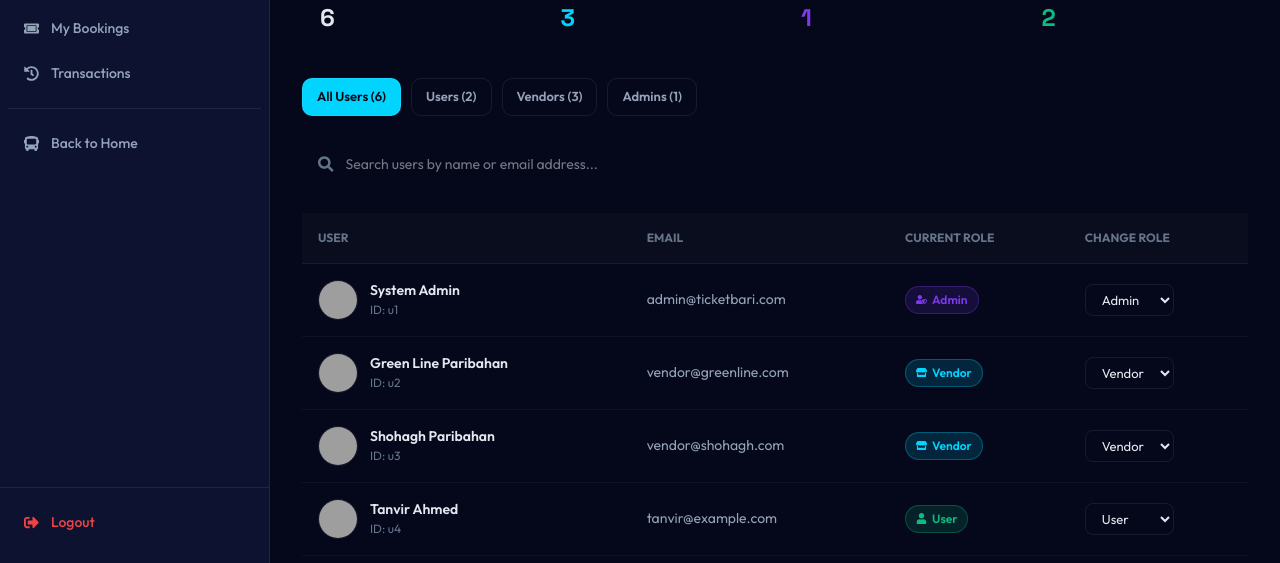
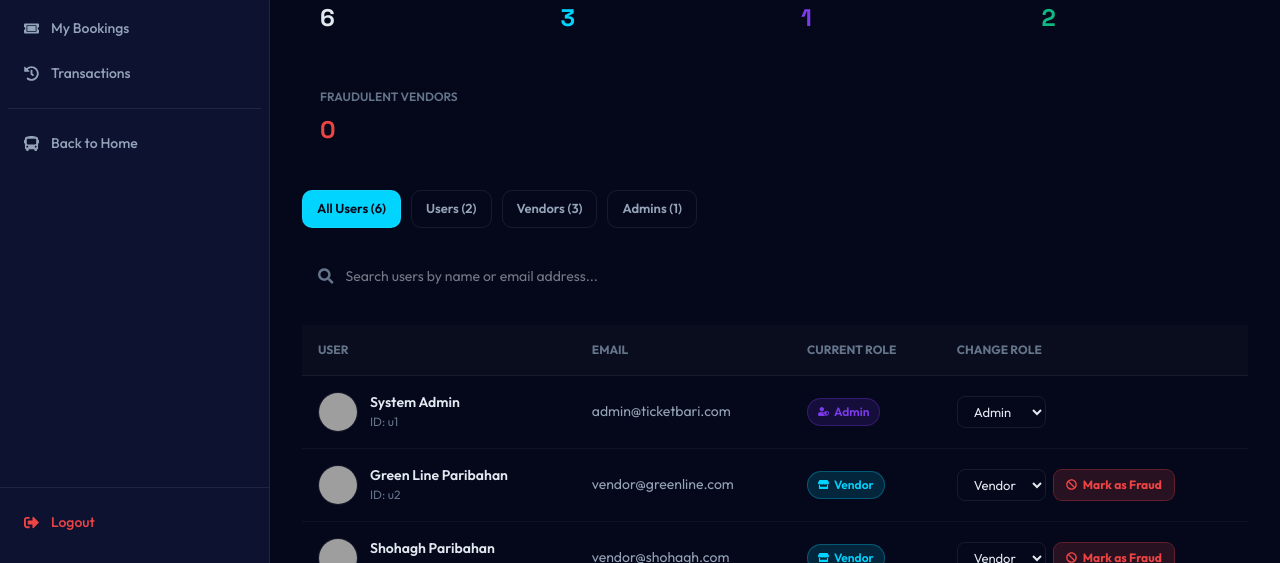
Before and after one commit to Galib-272/Assignment-10_client_side, a Next.js app: page /dashboard/manage-users in a window 1280 px wide. Shown: the part 237-800 px from the top of the page. Built offline with nearby package versions, Linux system fonts and the light colour scheme; no server answers; sample sign-in values are in the browser's storage; grey boxes are pictures that could not be loaded.

Commit message:
feat: add Mark as Fraud for vendors + fix fraud error handling in add-ticket

```diff
--- a/src/app/dashboard/add-ticket/page.js
+++ b/src/app/dashboard/add-ticket/page.js
@@ -1,10 +1,10 @@
 "use client";
-import { useState } from "react";
+import { useState, useEffect } from "react";
 import { useForm } from "react-hook-form";
 import { useSession } from "next-auth/react";
 import axios from "axios";
 import toast from "react-hot-toast";
-import { FaImage, FaUpload, FaTrashAlt, FaLink } from "react-icons/fa";
+import { FaImage, FaUpload, FaTrashAlt, FaLink, FaBan } from "react-icons/fa";
 
 const TRANSPORT_OPTIONS = ["Bus", "Train", "Plane", "Launch"];
 const PERKS_OPTIONS = [
@@ -31,12 +31,30 @@ export default function AddTicketPage() {
   const [showUrlInput, setShowUrlInput] = useState(false);
   const [customUrl, setCustomUrl] = useState("");
   const [loading, setLoading] = useState(false);
+  const [isFraud, setIsFraud] = useState(false);
   const {
     register,
     handleSubmit,
     reset,
     formState: { errors },
   } = useForm();
+
+  // Check if this vendor is marked as fraud
+  useEffect(() => {
+    if (!session?.accessToken) return;
+    axios
+      .get(`${process.env.NEXT_PUBLIC_API_URL}/auth/me`, {
+        headers: {
+          Authorization: `Bearer ${session.accessToken}`,
+          "x-user-email": session?.user?.email || "",
+          "x-user-role": session?.user?.role || "",
+        },
+      })
+      .then((res) => {
+        if (res.data?.isFraud) setIsFraud(true);
+      })
+      .catch(() => {});
+  }, [session]);
 
   const togglePerk = (p) => {
     setPerks((prev) =>
@@ -218,17 +236,70 @@ export default function AddTicketPage() {
       setPerks([]);
       setImageUrl("");
     } catch (err) {
-      console.error("Ticket submission error details:", err.response?.data || err);
+      // Extract error message robustly — handles empty objects, network errors, and 403s
+      const responseData = err.response?.data;
       const msg =
-        err.response?.data?.error ||
-        err.response?.data?.message ||
+        (typeof responseData === "object" && responseData !== null
+          ? responseData.message || responseData.error
+          : null) ||
         err.message ||
         "Failed to add ticket";
+      console.error("Ticket submission error:", msg, err.response?.status);
       toast.error(msg);
     } finally {
       setLoading(false);
     }
   };
+
+  // Show blocked UI if this vendor is marked as fraud
+  if (isFraud) {
+    return (
+      <div style={{ maxWidth: "800px", margin: "0 auto" }}>
+        <div
+          className="card"
+          style={{
+            padding: "60px 40px",
+            textAlign: "center",
+            border: "1px solid rgba(239, 68, 68, 0.3)",
+            background: "rgba(239, 68, 68, 0.05)",
+          }}
+        >
+          <div
+            style={{
+              width: "72px",
+              height: "72px",
+              borderRadius: "50%",
+              background: "rgba(239, 68, 68, 0.15)",
+              display: "flex",
+              alignItems: "center",
+              justifyContent: "center",
+              margin: "0 auto 24px",
+              border: "1px solid rgba(239, 68, 68, 0.3)",
+            }}
+          >
+            <FaBan size={32} color="#ef4444" />
+          </div>
+          <h2
+            style={{
+              fontSize: "22px",
+              fontWeight: "800",
+              color: "#ef4444",
+              fontFamily: "Space Grotesk, sans-serif",
+              marginBottom: "12px",
+            }}
+          >
+            Account Suspended
+          </h2>
+          <p style={{ color: "var(--text-secondary)", fontSize: "15px", maxWidth: "420px", margin: "0 auto 8px" }}>
+            Your vendor account has been flagged as <strong style={{ color: "#ef4444" }}>fraudulent</strong> by an administrator.
+          </p>
+          <p style={{ color: "var(--text-muted)", fontSize: "13px" }}>
+            You can no longer add or modify tickets. Please contact support if you believe this is a mistake.
+          </p>
+        </div>
+      </div>
+    );
+  }
 
   return (
     <div style={{ maxWidth: "800px", margin: "0 auto" }}>
--- a/src/app/dashboard/manage-users/page.js
+++ b/src/app/dashboard/manage-users/page.js
@@ -11,7 +11,9 @@ import {
   FaFilter,
   FaCheck,
   FaEllipsisV,
-  FaTrash
+  FaTrash,
+  FaBan,
+  FaCheckCircle
 } from "react-icons/fa";
 
 const mockUsers = [
@@ -72,6 +74,7 @@ export default function ManageUsersPage() {
   const [search, setSearch] = useState("");
   const [filterRole, setFilterRole] = useState("all");
   const [updatingUserId, setUpdatingUserId] = useState(null);
+  const [fraudUpdatingUserId, setFraudUpdatingUserId] = useState(null);
 
   const fetchUsers = async () => {
     try {
@@ -109,6 +112,30 @@ export default function ManageUsersPage() {
       toast.success(`Role updated to ${newRole} (Simulated)`);
     } finally {
       setUpdatingUserId(null);
+    }
+  };
+
+  const handleFraudToggle = async (userId, currentFraud) => {
+    const newFraud = !currentFraud;
+    setFraudUpdatingUserId(userId);
+    try {
+      await axios.patch(
+        `${process.env.NEXT_PUBLIC_API_URL}/admin/users/${userId}/fraud`,
+        { isFraud: newFraud },
+        { headers: { Authorization: `Bearer ${session?.accessToken}`, "x-user-email": session?.user?.email || "", "x-user-role": session?.user?.role || "" } }
+      );
+      toast.success(newFraud ? "Vendor marked as fraud. All their tickets are hidden." : "Fraud flag removed from vendor.");
+      setUsers((prev) =>
+        prev.map((u) => (u._id === userId ? { ...u, isFraud: newFraud } : u))
+      );
+    } catch {
+      // Simulate locally
+      setUsers((prev) =>
+        prev.map((u) => (u._id === userId ? { ...u, isFraud: newFraud } : u))
+      );
+      toast.success(newFraud ? "Vendor marked as fraud (Simulated)" : "Fraud flag removed (Simulated)");
+    } finally {
+      setFraudUpdatingUserId(null);
     }
   };
 
@@ -208,6 +235,10 @@ export default function ManageUsersPage() {
         <div className="card" style={{ padding: "18px" }}>
           <div style={{ color: "var(--text-muted)", fontSize: "12px", textTransform: "uppercase", fontWeight: "600", marginBottom: "6px" }}>Standard Users</div>
           <div className="stat-value" style={{ fontSize: "24px", fontWeight: "800", color: "#10b981", fontFamily: "Space Grotesk, sans-serif" }}>{users.filter(u => u.role === "user").length}</div>
+        </div>
+        <div className="card" style={{ padding: "18px" }}>
+          <div style={{ color: "var(--text-muted)", fontSize: "12px", textTransform: "uppercase", fontWeight: "600", marginBottom: "6px" }}>Fraudulent Vendors</div>
+          <div className="stat-value" style={{ fontSize: "24px", fontWeight: "800", color: "#ef4444", fontFamily: "Space Grotesk, sans-serif" }}>{users.filter(u => u.isFraud).length}</div>
         </div>
       </div>
 
@@ -312,12 +343,30 @@ export default function ManageUsersPage() {
 
                     {/* Role Badge */}
                     <td style={{ padding: "16px" }}>
-                      {getRoleBadge(user.role)}
+                      <div style={{ display: "flex", alignItems: "center", gap: "6px", flexWrap: "wrap" }}>
+                        {getRoleBadge(user.role)}
+                        {user.isFraud && (
+                          <span style={{
+                            display: "inline-flex",
+                            alignItems: "center",
+                            gap: "4px",
+                            padding: "3px 8px",
+                            borderRadius: "999px",
+                            fontSize: "11px",
+                            fontWeight: "700",
+                            background: "rgba(239, 68, 68, 0.15)",
+                            color: "#ef4444",
+                            border: "1px solid rgba(239, 68, 68, 0.4)"
+                          }}>
+                            <FaBan size={9} /> FRAUD
+                          </span>
+                        )}
+                      </div>
                     </td>
 
                     {/* Actions */}
                     <td style={{ padding: "16px" }}>
-                      <div style={{ display: "flex", gap: "8px", alignItems: "center" }}>
+                      <div style={{ display: "flex", gap: "8px", alignItems: "center", flexWrap: "wrap" }}>
                         <select
                           value={user.role}
                           onChange={(e) => handleRoleChange(user._id, e.target.value)}
@@ -341,6 +390,37 @@ export default function ManageUsersPage() {
                         {updatingUserId === user._id && (
                           <span style={{ fontSize: "12px", color: "var(--color-primary)" }}>Updating...</span>
                         )}
+
+                        {/* Mark as Fraud button — only for vendors */}
+                        {user.role === "vendor" && (
+                          <button
+                            onClick={() => handleFraudToggle(user._id, user.isFraud)}
+                            disabled={fraudUpdatingUserId === user._id}
+                            title={user.isFraud ? "Remove fraud flag" : "Mark this vendor as fraud"}
+                            style={{
+                              display: "inline-flex",
+                              alignItems: "center",
+                              gap: "6px",
+                              padding: "6px 12px",
+                              borderRadius: "8px",
+                              fontSize: "12px",
+                              fontWeight: "700",
+                              cursor: fraudUpdatingUserId === user._id ? "not-allowed" : "pointer",
+                              border: "none",
+                              transition: "all 0.2s ease",
+                              opacity: fraudUpdatingUserId === user._id ? 0.6 : 1,
+                              background: user.isFraud
+                                ? "rgba(16, 185, 129, 0.15)"
+                                : "rgba(239, 68, 68, 0.15)",
+                              color: user.isFraud ? "#10b981" : "#ef4444",
+                              boxShadow: user.isFraud
+                                ? "0 0 0 1px rgba(16, 185, 129, 0.4)"
+                                : "0 0 0 1px rgba(239, 68, 68, 0.4)",
+                            }}
+                          >
+                            {user.isFraud ? <><FaCheckCircle size={11} /> Remove Fraud</> : <><FaBan size={11} /> Mark as Fraud</>}
+                          </button>
+                        )}
                       </div>
                     </td>
                   </tr>
```
